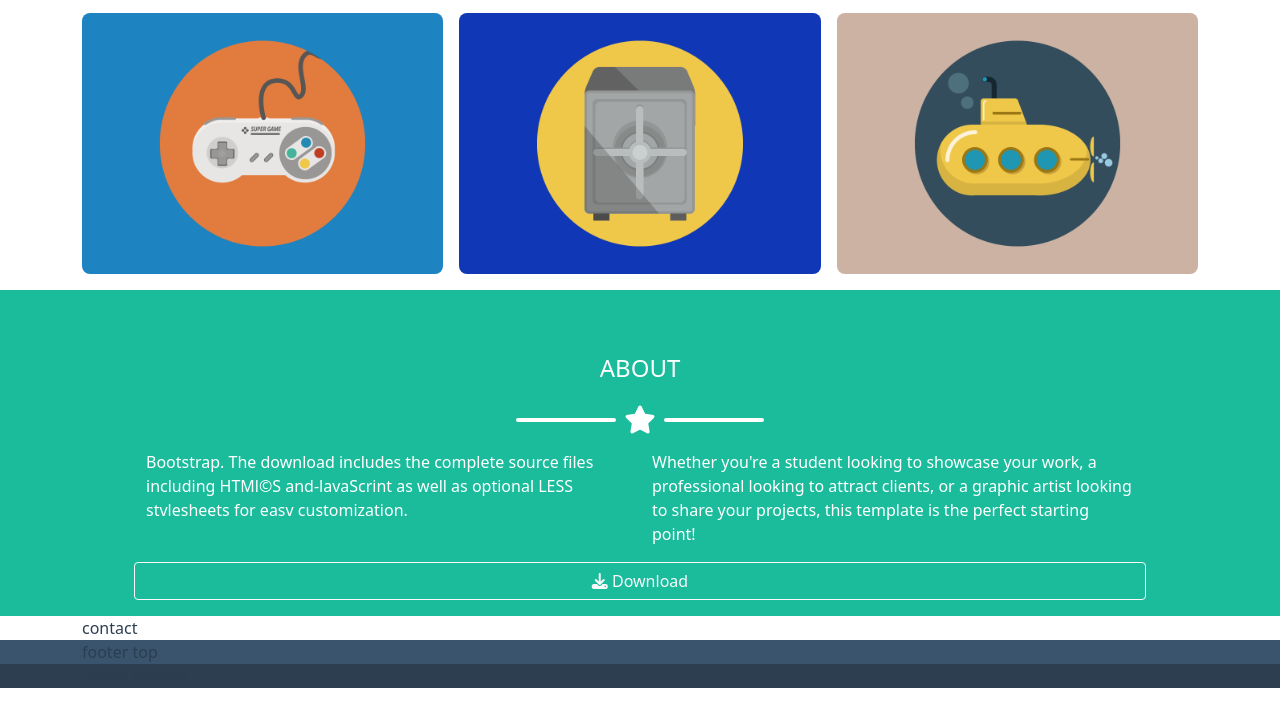
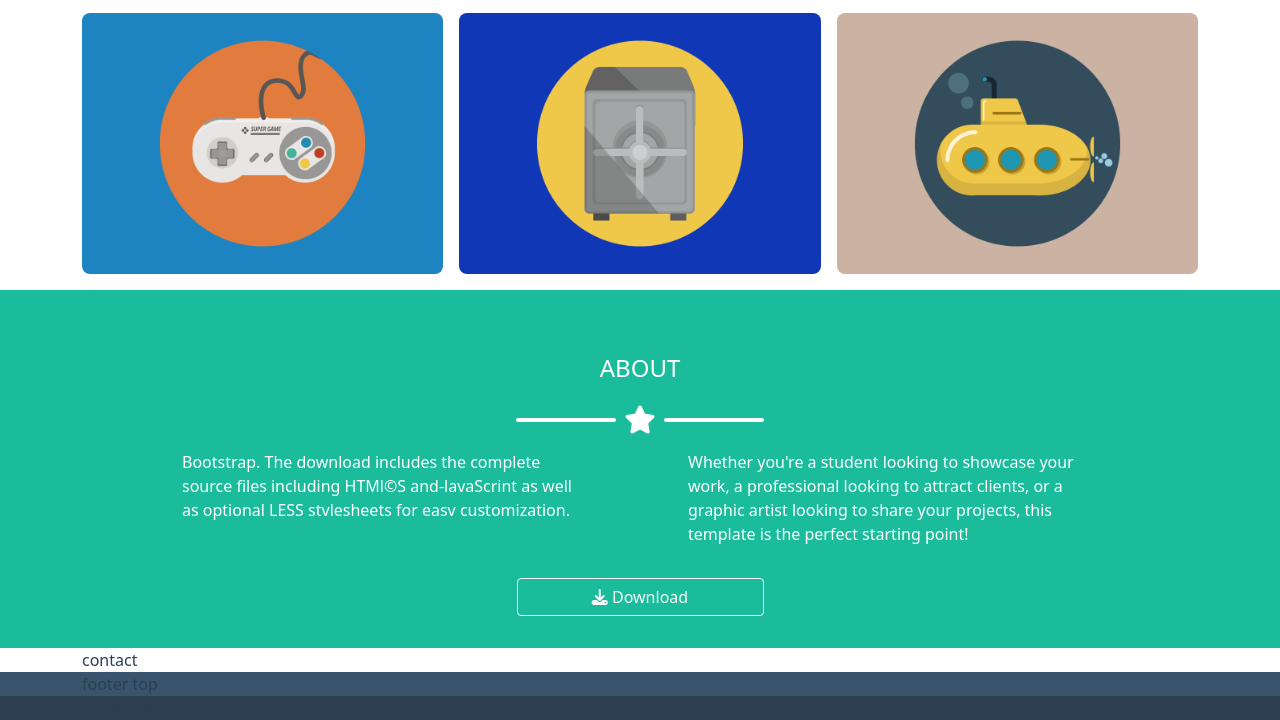
Before and after one commit to LorenzoCastiglion/html-css-bootstrap-freelancer, a plain HTML site: page index.html in a window 1280 px wide. Shown: the part 1227-1947 px from the top of the page. Before the commit the page ends 1915 px from the top, so only its background shows below. Drawn offline with nearby package versions, Linux system fonts and the light colour scheme.

Commit message:
about section complete

```diff
--- a/index.html
+++ b/index.html
@@ -125,19 +125,21 @@
                     </div>
 
                     <div class="row text-white px-5">
-                        <p class="col-sm-12 col-md-6">Bootstrap. The download includes the complete
+                        <p class="col-sm-12 col-md-6 px-5">Bootstrap. The download includes the complete
                             source files including HTMl©S and-lavaScrint as
                             well as optional LESS stvlesheets for easv
                             customization.</p>
 
-                        <p class="col-sm-12 col-md-6">Whether you're a student looking to showcase your
+                        <p class="col-sm-12 col-md-6 px-5">Whether you're a student looking to showcase your
                             work, a professional looking to attract clients, or a
                             graphic artist looking to share your projects, this
                             template is the perfect starting point!
                         </p>
 
-                        <button type="button" class="btn btn-outline-light">
-                            <i class="fa-solid fa-download"></i> Download</button>
+                        <div class="text-center my-3">
+                            <button type="button" class="col-sm-3 btn btn-xl btn-outline-light">
+                                <i class="fa-solid fa-download"></i> Download</button>
+                        </div>
 
                     </div>
                 </div>
```
